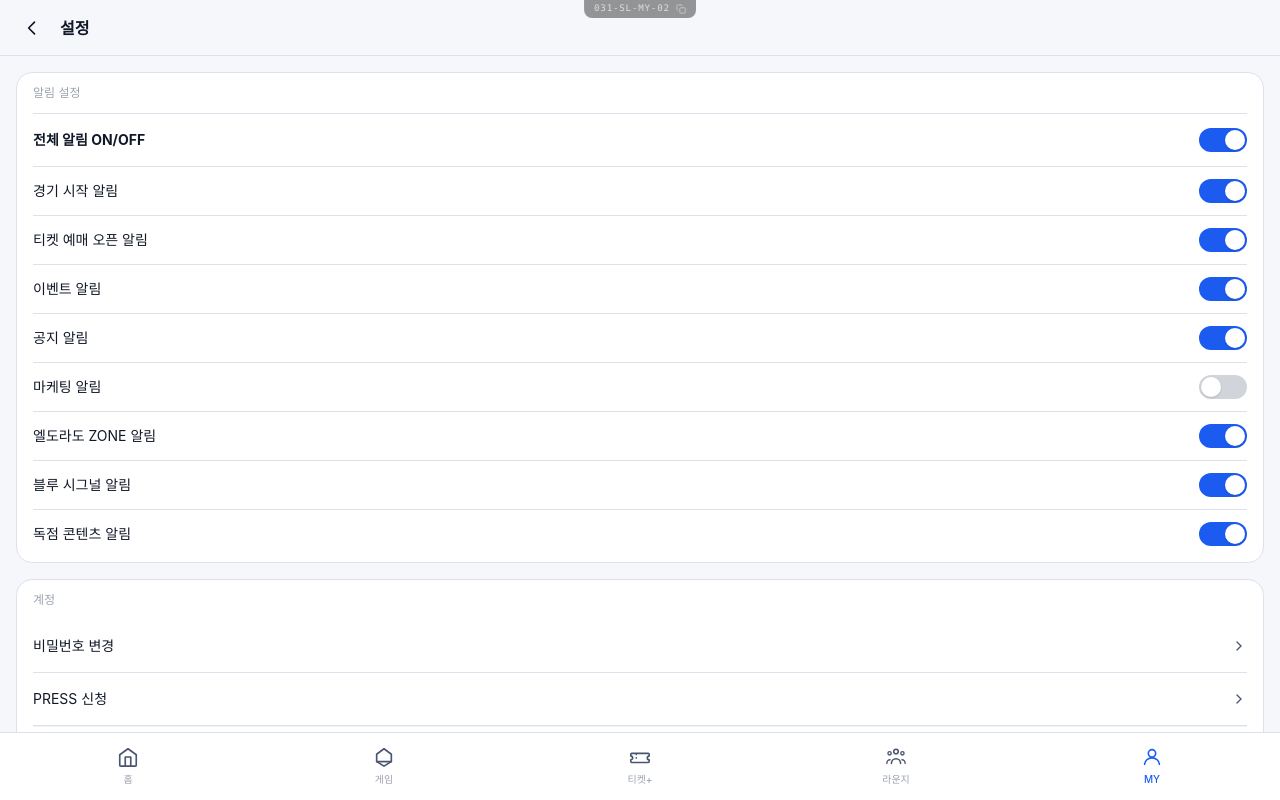
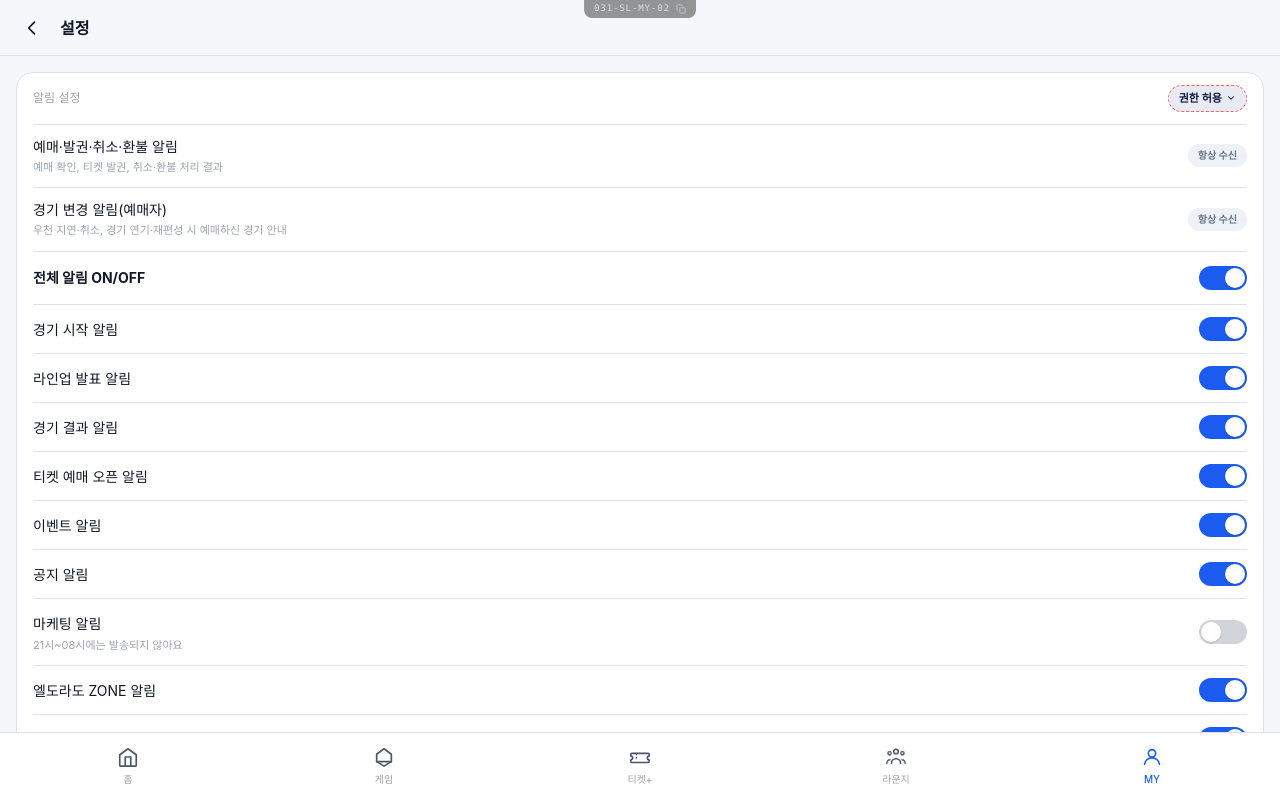
Before and after one commit to nick-kim-ptk/lions-app, a React (Vite) app: page /#/my/settings in a window 1280 px wide. Built offline with nearby package versions, Linux system fonts and the light colour scheme; the HTML template or start-up script is replaced by a standard one.

Commit message:
알림 설정: 필수 알림(토글 없음)·선택 알림 세분화·권한 거부 케이스, 알림 목록 예시 추가, 로드맵 4번 제외
Co-Authored-By: Claude Sonnet 5.5 <noreply@anthropic.com>
Claude-Session: https://claude.ai/code/session_01Fd1fUhpU9D62kJFY4JqfT4

```diff
--- a/src/data/caseGuide.ts
+++ b/src/data/caseGuide.ts
@@ -215,11 +215,11 @@ export const SCREEN_LINKS = [
   { screen: '티켓 예매', season: '상단 시즌 배지', match: '오늘 경기가 취소·연기면 예매 불가 표시, 더블헤더는 1·2차전 카드 분리, 경기 종료 경기는 목록에서 제외' },
   { screen: '예매내역', season: '상단 시즌 배지', match: '지연·취소·연기·서스펜디드 안내' },
   { screen: 'MY 홈', season: '-', match: '멤버십 카드 5종: 블루멤버십 / 시즌권(본인 좌석 표기) / 어린이 / 2027 블루멤버십 모집(D-14) / 2027 어린이 회원 모집(D-14), 모두 9:16 세로형 카드. 비로그인은 로그인 페이지로 이동' },
+  { screen: '알림 / 설정', season: '-', match: '알림 목록에 우천 지연·라인업 발표·예매 오픈·환불 완료·경기 연기 예시와 "필수" 표시. 설정은 필수 알림(토글 없음) + 선택 알림 + 권한 허용/거부 케이스' },
   { screen: '스마트 티켓', season: '헤더 시즌명', match: '지연·취소·연기·서스펜디드·종료 안내' },
 ]
 
 export const PENDING_LINKS = [
-  { screen: '알림 (/notifications)', plan: '제안 5와 함께 알림 종류 예시' },
   { screen: '라운지(엘도라도·블루 시그널·오늘의 미션)', plan: '연동하지 않기로 결정' },
 ]
 
@@ -236,7 +236,7 @@ export const OPEN_ITEMS: { topic: string; detail: string; owner: string; screens
   { topic: '시범경기 예매·표기', detail: '시범경기의 예매 가능 여부·방식, 일정·티켓 표기 구분', owner: '구단·티켓링크', screens: '티켓 예매, 일정' },
   { topic: '비시즌 홈 콘텐츠 구성', detail: '시즌 정리 항목, 개막 D-day 기준일, 굿즈·콘텐츠 노출 구성', owner: '기획', screens: '홈' },
   { topic: '가을야구 탈락·우승 상태', detail: '삼성 탈락 후 / 우승 확정 시 홈 카드와 콘텐츠', owner: '기획', screens: '홈' },
-  { topic: '알림 종류·발송 시점', detail: '우천 지연·취소, 라인업 발표, 예매 오픈, 경기 결과 알림 정의', owner: '기획', screens: '알림, 설정' },
+  { topic: '알림 종류·발송 시점', detail: '필수 알림(예매·취소·환불, 예매자 대상 경기 변경)의 범위와 발송 시점, 선택 알림별 발송 조건', owner: '기획', screens: '알림, 설정' },
   { topic: '멤버십·어린이 회원 모집 일정', detail: '모집 기간(최대 약 한 달)의 출처(고정/구단 공지/API)와 D-day 기준(오픈일)', owner: '구단', screens: 'MY 홈, 멤버십 안내' },
   { topic: '시즌권 좌석 정보 노출', detail: '시즌권 카드에 표기할 좌석 항목과 양도·변경 시 갱신 방식', owner: '구단·티켓링크', screens: 'MY 홈' },
 ]
@@ -261,8 +261,6 @@ export const GLOSSARY: { term: string; desc: string }[] = [
 ]
 
 export const ROADMAP = [
-  { n: 4, name: '로그인·계정', desc: '오류·시도 초과·휴면·탈퇴 처리' },
-  { n: 5, name: '알림 설정', desc: '알림 종류 세분화, 야간 수신 제한, 권한 거부' },
   { n: 7, name: '선수단·기록', desc: '부상자·2군 이동, 기록 실시간/확정' },
   { n: 8, name: '예매내역 환불 흐름', desc: '환불 접수 → 처리 중 → 완료, 연기 시 선택 안내' },
 ]
--- a/src/screens/home/NotificationsScreen.tsx
+++ b/src/screens/home/NotificationsScreen.tsx
@@ -1,7 +1,7 @@
 import { useNavigate } from 'react-router-dom'
 import { CaseSelect } from '@/components/CaseSelect'
 import { useState, useEffect } from 'react'
-import { NOTIF_DATA } from '@/data/home'
+import { NOTIF_DATA, type NotifItem } from '@/data/home'
 import { markAllNotifRead } from '@/data/notifStore'
 
 // 005-SL-HM-02 알림
@@ -12,7 +12,7 @@ export function NotificationsScreen() {
   const items = NOTIF_DATA.map((n) => ({ ...n, read: true }))
   useEffect(() => { markAllNotifRead() }, [])
 
-  const handleItemClick = (n: typeof NOTIF_DATA[0]) => {
+  const handleItemClick = (n: NotifItem) => {
     if (n.link?.path) navigate(n.link.path)
   }
 
@@ -71,6 +71,7 @@ export function NotificationsScreen() {
                             <span className="text-[13px] leading-snug truncate text-[#111827]">
                               {n.title}
                             </span>
+                            {n.required && <span className="shrink-0 text-[9px] font-bold text-[#64748B] bg-[#EEF1F7] rounded px-1 py-0.5">필수</span>}
                           </div>
                           <span className="text-[11px] text-[#9CA3AF] shrink-0 pt-0.5">{n.time}</span>
                         </div>
--- a/src/screens/my/SettingsScreen.tsx
+++ b/src/screens/my/SettingsScreen.tsx
@@ -2,6 +2,7 @@ import { useState } from 'react'
 import iconSocial from '@/assets/images/social-login-icons.png'
 import { useNavigate } from 'react-router-dom'
 import { Header } from '@/components/Layout'
+import { CaseSelect } from '@/components/CaseSelect'
 import { SOCIAL_ICONS } from '@/data/my'
 
 // Reusable list row
@@ -44,9 +45,17 @@ function SocialIconRow() {
 export function SettingsScreen() {
   const navigate = useNavigate()
   const [allowNotif, setAllowNotif] = useState(true)
+  const [permission, setPermission] = useState<'권한 허용' | '권한 거부'>('권한 허용')
+  const denied = permission === '권한 거부'
+  const REQUIRED_NOTIFS = [
+    { name: '예매·발권·취소·환불 알림', desc: '예매 확인, 티켓 발권, 취소·환불 처리 결과' },
+    { name: '경기 변경 알림(예매자)', desc: '우천 지연·취소, 경기 연기·재편성 시 예매하신 경기 안내' },
+  ]
   const [isVersionModalOpen, setIsVersionModalOpen] = useState(false)
   const [notifs, setNotifs] = useState({
     '경기 시작 알림': true,
+    '라인업 발표 알림': true,
+    '경기 결과 알림': true,
     '티켓 예매 오픈 알림': true,
     '이벤트 알림': true,
     '공지 알림': true,
@@ -57,7 +66,7 @@ export function SettingsScreen() {
   })
 
   function toggleOne(key: keyof typeof notifs) {
-    if (!allowNotif) return
+    if (!allowNotif || denied) return
     setNotifs((prev) => ({ ...prev, [key]: !prev[key] }))
   }
 
@@ -68,7 +77,29 @@ export function SettingsScreen() {
       <div className="px-4 pt-4 flex flex-col gap-4 flex-1">
         {/* 알림 설정 카드 */}
         <div className="bg-[#FFFFFF] rounded-2xl border border-[#DDE1EC] px-4 pb-1">
-          <p className="text-xs text-[#9CA3AF] py-3">알림 설정</p>
+          <div className="flex items-center justify-between py-3">
+            <p className="text-xs text-[#9CA3AF]">알림 설정</p>
+            <CaseSelect value={permission} options={['권한 허용', '권한 거부'] as const} onChange={setPermission} />
+          </div>
+
+          {denied && (
+            <div className="mb-3 rounded-xl bg-[#FFF4E5] border border-[#F0A500]/40 px-3 py-3">
+              <p className="text-[12px] font-bold text-[#7C5C00]">기기 알림 권한이 꺼져 있어요</p>
+              <p className="text-[11px] text-[#7C5C00]/80 mt-0.5">알림을 받으려면 기기 설정에서 권한을 허용해 주세요.</p>
+              <button type="button" className="mt-2 h-8 px-3 rounded-lg bg-[#F0A500] text-white text-[12px] font-bold">설정으로 이동</button>
+            </div>
+          )}
+
+          {/* 필수 알림 — 토글 없이 항상 발송 */}
+          {REQUIRED_NOTIFS.map((r) => (
+            <div key={r.name} className="flex items-center justify-between py-3 border-t border-[#DDE1EC]">
+              <div className="min-w-0 pr-3">
+                <p className="text-sm text-[#111827]">{r.name}</p>
+                <p className="text-[11px] text-[#9CA3AF] mt-0.5">{r.desc}</p>
+              </div>
+              <span className="shrink-0 text-[10px] font-bold text-[#64748B] bg-[#EEF1F7] rounded-full px-2.5 py-1">항상 수신</span>
+            </div>
+          ))}
 
           {/* Master toggle: 전체 알림 ON/OFF */}
           <div className="flex items-center justify-between py-3.5 border-t border-[#DDE1EC]">
@@ -90,13 +121,16 @@ export function SettingsScreen() {
               key={n}
               className="flex items-center justify-between py-3 border-t border-[#DDE1EC]"
             >
-              <span className={`text-sm ${allowNotif ? 'text-[#111827]' : 'text-[#9CA3AF]'}`}>{n}</span>
+              <div className="min-w-0 pr-3">
+                <span className={`text-sm ${allowNotif && !denied ? 'text-[#111827]' : 'text-[#9CA3AF]'}`}>{n}</span>
+                {n === '마케팅 알림' && <p className="text-[11px] text-[#9CA3AF] mt-0.5">21시~08시에는 발송되지 않아요</p>}
+              </div>
               <button
                 type="button"
-                disabled={!allowNotif}
+                disabled={!allowNotif || denied}
                 onClick={() => toggleOne(n)}
                 className={`w-12 h-6 rounded-full flex items-center transition-colors duration-200 ${
-                  !allowNotif
+                  !allowNotif || denied
                     ? 'bg-[#E5E7EB] justify-start pl-0.5 cursor-not-allowed'
                     : notifs[n]
                     ? 'bg-[#1B5BF0] justify-end pr-0.5'
```
Also changed, not shown: src/data/home.ts (+12 -1 lines), 1 other file (tests, documents, lock files or other folders).
